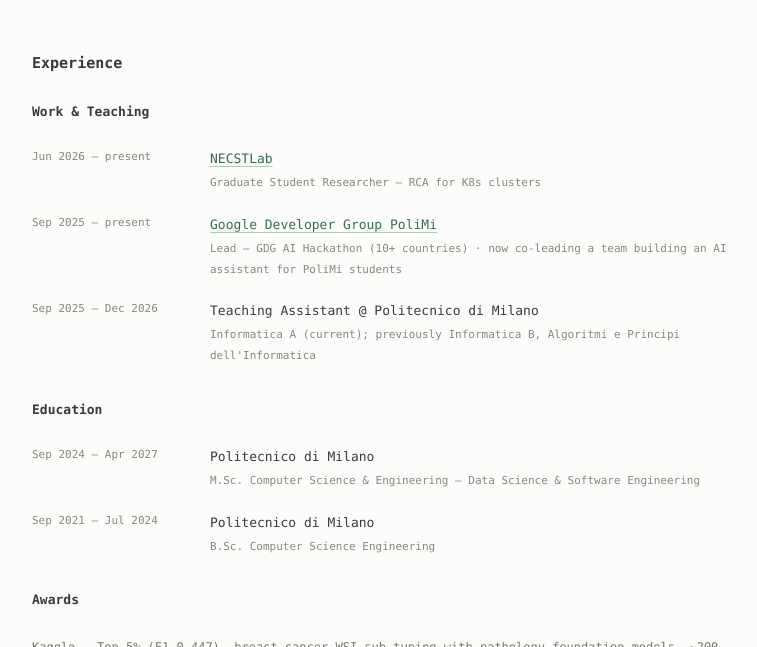
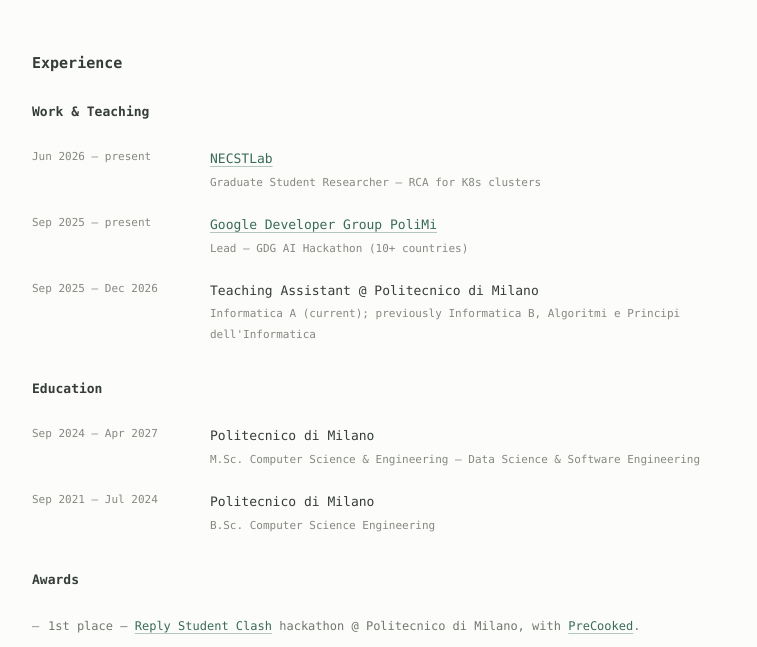
Before and after one commit to Keevin16/Keevin16.github.io, a plain HTML site: page index.html in a window 1280 px wide. Both pictures are taken after a click on the link "Experience". Shown: the part 146-793 px from the top of the page, without its empty margins (242-999 px from the left). Drawn offline with Linux system fonts and the light colour scheme.

Commit message:
Add VINCI project, RecSys diagram, Reply award and languages section

```diff
--- a/app.js
+++ b/app.js
@@ -57,7 +57,8 @@
   document.querySelector('#experience').innerHTML = '<h1>Experience</h1>'+
     section('Work & Teaching', '<ul class="experience-list">'+data.experience.work.map(row).join('')+'</ul>')+
     section('Education', '<ul class="experience-list">'+data.experience.education.map(row).join('')+'</ul>')+
-    section('Awards', '<ul class="service-list">'+data.experience.awards.map(a => '<li>'+escape(a)+'</li>').join('')+'</ul>');
+    section('Awards', '<ul class="service-list">'+data.experience.awards.map(a => '<li>'+inline(a)+'</li>').join('')+'</ul>')+
+    section('Languages', '<ul class="service-list">'+data.experience.languages.map(a => '<li>'+inline(a)+'</li>').join('')+'</ul>');
 
   document.querySelector('#skills').innerHTML = '<h1>Skills</h1><ul class="experience-list">'+
     data.skills.groups.map(g => '<li><span class="experience-date">'+escape(g.name)+'</span><div>'+escape(g.items)+'</div></li>').join('')+'</ul>';
--- a/data.js
+++ b/data.js
@@ -30,6 +30,13 @@ window.DATA = {
       },
       {
         year: 2026,
+        name: "VINCI — AI Assistant for PoliMi Students",
+        url: "https://github.com/GDG-polimi/vinci-scraper",
+        status: "ongoing",
+        description: "Co-leading the GDG PoliMi team building VINCI, a RAG assistant over public Politecnico information. I work on its data pipeline: an async crawler (sitemap seeding, robots.txt, per-host rate limits) that extracts pages and linked PDFs"
+      },
+      {
+        year: 2026,
         name: "DivAid — Expense-Splitting Mobile App",
         url: "https://github.com/Keevin16/DivAid-DIMA",
         image: "assets/projects/divaid.webp",
@@ -50,13 +57,15 @@ window.DATA = {
         url: "https://github.com/Keevin16/ANN2DL-Polimi",
         image: "assets/projects/ann2dl.webp",
         imageAlt: "Whole-slide image with the four tiles selected for sub-typing, next to the validation confusion matrix over the four breast-cancer subtypes",
-        description: "Two Kaggle competitions among ~200 teams. Top 5% on breast-cancer WSI sub-typing with pathology foundation models (UNI, Virchow2); top 20% on pain-level classification with a 1D-CNN + LSTM + self-attention hybrid."
+        description: "Two Kaggle competitions among ~200 teams. Top 5% on breast-cancer WSI sub-typing with pathology foundation models (UNI, Virchow2). Top 20% on pain-level classification with a 1D-CNN + LSTM + self-attention hybrid."
       },
       {
         year: 2025,
         name: "Recommender System — Hybrid Stacking",
         url: "https://github.com/Keevin16/RecSys_Challenge_2025",
-        description: "7th of 70+ teams on the PoliMi RecSys 2025 Challenge (27k users, 7k items). Collaborative-filtering candidate generation re-ranked by XGBoost, tuned with Optuna on MAP@10, hot paths in Cython."
+        image: "assets/projects/recsys.webp",
+        imageAlt: "Two-stage stacking recommender: RP3beta, SLIM, Mult-VAE and UserKNN generate candidates, whose features are re-ranked by an Optuna-tuned XGBRanker for Recall@20",
+        description: "7th of 70+ teams on the PoliMi RecSys 2025 Challenge (27k users, 7k items). Collaborative-filtering candidate generation re-ranked by XGBoost, tuned with Optuna on Recall@20, hot paths in Cython."
       },
       {
         year: 2024,
@@ -72,7 +81,7 @@ window.DATA = {
         url: "https://github.com/Lorenzo-Pigato/IOT_25",
         image: "assets/projects/iot.webp",
         imageAlt: "Node-RED flows: CSV publisher, MQTT subscriber with filtering, rate limiting, charts and HTTP requests",
-        description: "Hands-on challenges taken in place of the IoT theory exam: an ESP32 sensor node in Arduino with energy and deep-sleep estimation, CoAP and MQTT packet capture and analysis in Wireshark, Node-RED MQTT flows, and high-level design of an IoT architecture."
+        description: "Hands-on challenges taken in place of the IoT exam: an ESP32 sensor node in Arduino with energy and deep-sleep estimation, CoAP and MQTT packet capture and analysis in Wireshark, Node-RED MQTT flows, and high-level design of an IoT architecture."
       },
       {
         year: 2024,
@@ -94,7 +103,7 @@ window.DATA = {
         year: 2023,
         name: "Algorithms & Data Structures — Final Project",
         url: "https://github.com/Keevin16/PFAPI23",
-        description: "A performance-graded C program, no external libraries, on the test set judged on time and memory: ~0.27s, ~16.8 MB peak."
+        description: "A performance-graded C program where i got 30L/30, no external libraries, on the test set judged on time and memory: ~0.27s, ~16.8 MB peak."
       }
     ]
   },
@@ -102,7 +111,7 @@ window.DATA = {
   experience: {
     work: [
       { when: "Jun 2026 — present", where: "NECSTLab", url: "https://necst.it/", role: "Graduate Student Researcher — RCA for K8s clusters" },
-      { when: "Sep 2025 — present", where: "Google Developer Group PoliMi", url: "https://gdg.community.dev/gdg-on-campus-polytechnic-university-of-milan/", role: "Lead — GDG AI Hackathon (10+ countries) · now co-leading a team building an AI assistant for PoliMi students" },
+      { when: "Sep 2025 — present", where: "Google Developer Group PoliMi", url: "https://gdg.community.dev/gdg-on-campus-polytechnic-university-of-milan/", role: "Lead — GDG AI Hackathon (10+ countries)" },
       { when: "Sep 2025 — Dec 2026", where: "Teaching Assistant @ Politecnico di Milano", role: "Informatica A (current); previously Informatica B, Algoritmi e Principi dell'Informatica" }
     ],
     education: [
@@ -110,10 +119,14 @@ window.DATA = {
       { when: "Sep 2021 — Jul 2024", where: "Politecnico di Milano", role: "B.Sc. Computer Science Engineering" }
     ],
     awards: [
+      "1st place — [Reply Student Clash](https://studentclash.reply.com/) hackathon @ Politecnico di Milano, with [PreCooked](https://github.com/Keevin16/StudentClash-PreCooked).",
       "Kaggle — Top 5% (F1 0.447), breast-cancer WSI sub-typing with pathology foundation models, ~200 teams.",
       "Kaggle — Top 20% (F1 0.92), multivariate time-series pain-level classification, ~200 teams.",
-      "7th place / 70+ teams — Politecnico di Milano Recommender Systems 2025 Challenge.",
-      "Languages: Italian (native), English (fluent, English-taught M.Sc.)."
+      "7th place / 70+ teams — Politecnico di Milano Recommender Systems 2025 Challenge."
+    ],
+    languages: [
+      "Italian (native)",
+      "English (fluent, English-taught M.Sc.)"
     ]
   },
 
--- a/style.css
+++ b/style.css
@@ -44,7 +44,8 @@ h1{font:600 15px/1.6 var(--mono);margin:0 0 25px}
 .experience-list strong{font-weight:500}
 .experience-list p{color:var(--muted);font-size:11px;margin:1px 0 0}
 .experience-date{color:var(--muted);font-size:11px}
-.service-list li{margin-bottom:7px;color:#70786f;font-size:12px}
+.service-list li{margin-bottom:12px;color:#70786f;font-size:12px;padding-left:16px;text-indent:-16px}
+.service-list li::before{content:"—";display:inline-block;width:16px;text-indent:0;color:var(--muted)}
 .service-list li:last-child{margin-bottom:0}
 
 footer{display:flex;flex-wrap:wrap;align-items:center;gap:17px;margin-top:55px;font-size:11px;color:var(--muted)}
```
Also changed, not shown: assets/projects/recsys.webp (added), 1 other file.
